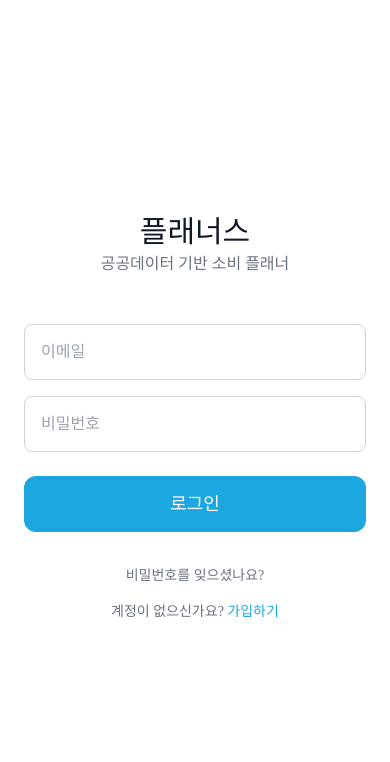
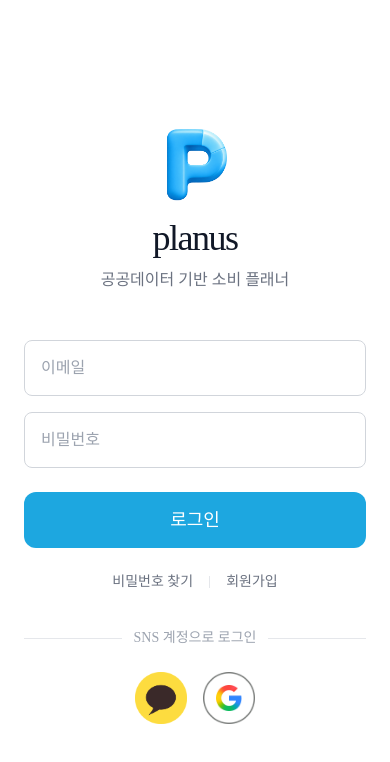
Before and after one commit to 26Grad-FinAI/PlanUs-FE, a React Native app: screen /ProfileSetup in a window 390 px wide. Shown: the top 762 px of the page. Built offline with nearby package versions, Linux system fonts and the light colour scheme; a web font is replaced by a local one; what react-native-calendars would draw is missing.

Commit message:
feat: 로그인 화면 및 이메일 검증 개편

```diff
--- a/src/app/navigation/types.ts
+++ b/src/app/navigation/types.ts
@@ -7,7 +7,7 @@
 
 // 인증 스택 (로그인, 회원가입)
 export type AuthStackParamList = {
-  Login: undefined;
+  Login: { email?: string } | undefined;
   Signup: undefined;
 };
 
--- /dev/null
+++ b/src/components/domain/auth/AuthLayout/index.tsx
@@ -0,0 +1,21 @@
+/** 인증 폼의 최대 너비·안전 영역·키보드 회피를 공통 레이아웃으로 구성한다. */
+import React, { PropsWithChildren } from 'react';
+import { StyleSheet } from 'react-native';
+import { ScreenLayout } from '@/components/common/Layout';
+import { authLayout } from '@/constants/auth';
+import { spacing } from '@/constants/layout';
+
+export function AuthLayout({ children }: PropsWithChildren) {
+  return <ScreenLayout contentStyle={styles.content}>{children}</ScreenLayout>;
+}
+
+const styles = StyleSheet.create({
+  content: {
+    flexGrow: 1,
+    justifyContent: 'center',
+    maxWidth: authLayout.contentMax,
+    paddingHorizontal: spacing.xxl,
+    paddingVertical: spacing.section,
+    gap: 0,
+  },
+});
--- /dev/null
+++ b/src/components/domain/auth/SocialLoginButtons/index.tsx
@@ -0,0 +1,61 @@
+/** OAuth 연결 전에는 원형 PNG 버튼과 접근성 이름만 제공한다. */
+import React from 'react';
+import { Image, Pressable, StyleSheet, View } from 'react-native';
+import { Text } from '@/components/common/Text';
+import { authLayout, brandImages } from '@/constants/auth';
+import { colors } from '@/constants/colors';
+import { spacing, radius } from '@/constants/layout';
+
+export function SocialLoginButtons() {
+  return (
+    <View style={styles.section}>
+      <View style={styles.divider}>
+        <View style={styles.line} />
+        <Text variant="label" style={styles.caption}>
+          SNS 계정으로 로그인
+        </Text>
+        <View style={styles.line} />
+      </View>
+      <View style={styles.buttons}>
+        <Pressable
+          accessibilityRole="button"
+          accessibilityLabel="카카오로 로그인"
+          style={styles.button}
+        >
+          <Image
+            source={brandImages.kakaoLogin}
+            accessible={false}
+            resizeMode="contain"
+            style={styles.image}
+          />
+        </Pressable>
+        <Pressable
+          accessibilityRole="button"
+          accessibilityLabel="Google로 로그인"
+          style={styles.button}
+        >
+          <Image
+            source={brandImages.googleLogin}
+            accessible={false}
+            resizeMode="contain"
+            style={styles.image}
+          />
+        </Pressable>
+      </View>
+    </View>
+  );
+}
+
+const styles = StyleSheet.create({
+  section: { marginTop: spacing.xxl, gap: spacing.xxl },
+  divider: { flexDirection: 'row', alignItems: 'center', gap: spacing.md },
+  line: { flex: 1, height: 1, backgroundColor: colors.border },
+  caption: { color: colors.textDisabled },
+  buttons: { flexDirection: 'row', justifyContent: 'center', gap: spacing.lg },
+  button: {
+    width: authLayout.socialButtonSize,
+    height: authLayout.socialButtonSize,
+    borderRadius: radius.pill,
+  },
+  image: { width: '100%', height: '100%' },
+});
--- a/src/screens/auth/LoginScreen.tsx
+++ b/src/screens/auth/LoginScreen.tsx
@@ -1,192 +1,174 @@
-/** 이메일·비밀번호 입력과 mock 로그인을 연결하는 화면. */
-
-import React, { useState } from 'react';
-import {
-  View,
-  TouchableOpacity,
-  StyleSheet,
-  KeyboardAvoidingView,
-  Platform,
-  ScrollView,
-  Alert,
-} from 'react-native';
-import { Text } from '@/components/common/Text';
+/** 플로팅 입력과 테스트 계정의 Mock 로그인을 연결한다. */
+import React, { useEffect, useRef, useState } from 'react';
+import { Image, Pressable, StyleSheet, TextInputInstance, View } from 'react-native';
 import { NativeStackScreenProps } from '@react-navigation/native-stack';
-
+import { AuthStackParamList } from '@/app/navigation/types';
 import { Button } from '@/components/common/Button';
 import { Input } from '@/components/common/Input';
+import { Text } from '@/components/common/Text';
+import { AuthLayout } from '@/components/domain/auth/AuthLayout';
+import { SocialLoginButtons } from '@/components/domain/auth/SocialLoginButtons';
+import { authCopy, authLayout, brandImages } from '@/constants/auth';
+import { colors } from '@/constants/colors';
+import { metrics, spacing } from '@/constants/layout';
 import { login } from '@/services/api/authApi';
-import { validateEmail, validatePassword } from '@/utils/validation';
 import { useAuthStore } from '@/store/useAuthStore';
-import { colors } from '@/constants/colors';
-import { fontSize, fontFamily } from '@/constants/typography';
-import { AuthStackParamList } from '@/app/navigation/types';
+import { validateEmail } from '@/utils/validation';
 
-type Props = NativeStackScreenProps<AuthStackParamList, 'Login'>;
+type LoginScreenProps = NativeStackScreenProps<AuthStackParamList, 'Login'>;
 
-export function LoginScreen({ navigation }: Props) {
-  const { signIn } = useAuthStore();
+export function LoginScreen({ navigation, route }: LoginScreenProps) {
+  const signIn = useAuthStore((state) => state.signIn);
+  const [email, setEmail] = useState(route.params?.email ?? '');
+  const [password, setPassword] = useState('');
+  const [emailTouched, setEmailTouched] = useState(false);
+  const [submitted, setSubmitted] = useState(false);
+  const [loading, setLoading] = useState(false);
+  const [requestError, setRequestError] = useState('');
+  const pending = useRef(false);
+  const active = useRef(true);
+  const emailRef = useRef<TextInputInstance>(null);
+  const passwordRef = useRef<TextInputInstance>(null);
+  const emailValidation = validateEmail(email);
+  const emailError = emailTouched || submitted ? emailValidation.message : '';
+  const passwordError = submitted && !password ? '비밀번호를 입력해주세요.' : '';
 
-  const [email, setEmail] = useState('');
-  const [password, setPassword] = useState('');
-  const [emailError, setEmailError] = useState('');
-  const [passwordError, setPasswordError] = useState('');
-  const [isLoading, setIsLoading] = useState(false);
-
-  // 이메일, 비밀번호 유효성 검사
-  function validate(): boolean {
-    let isValid = true;
-
-    const emailResult = validateEmail(email);
-    if (!emailResult.isValid) {
-      setEmailError(emailResult.message);
-      isValid = false;
-    } else setEmailError('');
-
-    const passwordResult = validatePassword(password);
-    if (!passwordResult.isValid) {
-      setPasswordError(passwordResult.message);
-      isValid = false;
-    } else setPasswordError('');
-
-    return isValid;
-  }
+  useEffect(() => {
+    active.current = true;
+    return () => {
+      active.current = false;
+    };
+  }, []);
 
   async function handleLogin() {
-    if (!validate()) return;
-
-    setIsLoading(true);
+    if (pending.current) return;
+    setSubmitted(true);
+    if (!emailValidation.isValid || !password) {
+      (!emailValidation.isValid ? emailRef : passwordRef).current?.focus();
+      return;
+    }
+    pending.current = true;
+    setLoading(true);
+    setRequestError('');
     try {
-      const response = await login({ email, password });
-      signIn(response.profileCompleted);
-    } catch (err: unknown) {
-      const message = err instanceof Error ? err.message : undefined;
-      Alert.alert('로그인 실패', message ?? '이메일 또는 비밀번호를 확인해주세요.');
+      const response = await login({ email: email.trim(), password });
+      if (active.current) signIn(response.profileCompleted);
+    } catch (error: unknown) {
+      if (active.current)
+        setRequestError(error instanceof Error ? error.message : '잠시 후 다시 시도해주세요.');
     } finally {
-      setIsLoading(false);
+      pending.current = false;
+      if (active.current) setLoading(false);
     }
   }
 
   return (
-    <KeyboardAvoidingView
-      style={styles.flex}
-      behavior={Platform.OS === 'ios' ? 'padding' : 'height'}
-    >
-      <ScrollView
-        contentContainerStyle={styles.scrollContent}
-        keyboardShouldPersistTaps="handled"
-        showsVerticalScrollIndicator={false}
-      >
-        <View style={styles.titleSection}>
-          <Text style={styles.appTitle}>플래너스</Text>
-          <Text style={styles.appSubtitle}>공공데이터 기반 소비 플래너</Text>
+    <AuthLayout>
+      <View style={styles.brand}>
+        <Image
+          source={brandImages.logo}
+          accessible={false}
+          resizeMode="contain"
+          style={styles.logo}
+        />
+        <Text weight="bold" accessibilityRole="header" style={styles.wordmark}>
+          planus
+        </Text>
+        <Text style={styles.introduction}>{authCopy.introduction}</Text>
       </View>
-
-        <View style={styles.formSection}>
+      <View style={styles.form}>
         <Input
+          ref={emailRef}
           variant="floating"
           label="이메일"
           value={email}
-            onChangeText={(text: string) => {
+          onChangeText={(text) => {
             setEmail(text);
-              if (emailError) setEmailError('');
+            setRequestError('');
           }}
+          onBlur={() => setEmailTouched(true)}
           error={emailError}
           keyboardType="email-address"
           autoCapitalize="none"
           autoCorrect={false}
+          autoComplete="email"
           textContentType="emailAddress"
-            autoComplete="email"
+          returnKeyType="next"
+          submitBehavior="submit"
+          onSubmitEditing={() => passwordRef.current?.focus()}
+          editable={!loading}
         />
         <Input
+          ref={passwordRef}
           variant="floating"
           label="비밀번호"
           value={password}
-            onChangeText={(text: string) => {
+          onChangeText={(text) => {
             setPassword(text);
-              if (passwordError) setPasswordError('');
+            setRequestError('');
           }}
           error={passwordError}
           secureTextEntry
+          autoCapitalize="none"
+          autoCorrect={false}
+          autoComplete="current-password"
           textContentType="password"
-            autoComplete="current-password"
+          returnKeyType="go"
+          onSubmitEditing={handleLogin}
+          editable={!loading}
         />
+        {!!requestError && (
+          <Text variant="label" accessibilityRole="alert" style={styles.error}>
+            {requestError}
+          </Text>
+        )}
         <Button
           label="로그인"
           onPress={handleLogin}
-            loading={isLoading}
+          loading={loading}
           fullWidth
-            style={styles.loginButton}
+          style={styles.submit}
         />
       </View>
-
-        <View style={styles.linkSection}>
-          <TouchableOpacity
-            onPress={() => {
-              /* TODO: 비밀번호 찾기 */
-            }}
+      <View style={styles.links}>
+        <Pressable accessibilityRole="button" style={styles.link}>
+          <Text variant="label" style={styles.linkText}>
+            비밀번호 찾기
+          </Text>
+        </Pressable>
+        <View style={styles.separator} />
+        <Pressable
+          accessibilityRole="button"
+          style={styles.link}
+          disabled={loading}
+          onPress={() => navigation.navigate('Signup')}
         >
-            <Text style={styles.linkText}>비밀번호를 잊으셨나요?</Text>
-          </TouchableOpacity>
-          <View style={styles.signupRow}>
-            <Text style={styles.linkText}>계정이 없으신가요? </Text>
-            <TouchableOpacity onPress={() => navigation.navigate('Signup')}>
-              <Text style={styles.signupLink}>가입하기</Text>
-            </TouchableOpacity>
+          <Text variant="label" style={styles.linkText}>
+            회원가입
+          </Text>
+        </Pressable>
       </View>
-        </View>
-      </ScrollView>
-    </KeyboardAvoidingView>
+      <SocialLoginButtons />
+    </AuthLayout>
   );
 }
 
 const styles = StyleSheet.create({
-  flex: {
-    flex: 1,
-    backgroundColor: colors.background,
+  brand: { alignItems: 'center' },
+  logo: { width: authLayout.logoSize, height: authLayout.logoSize, marginBottom: spacing.md },
+  wordmark: { fontSize: authLayout.wordmarkSize, lineHeight: 44, letterSpacing: -1.5 },
+  introduction: { color: colors.textTertiary, marginTop: spacing.sm, textAlign: 'center' },
+  form: { marginTop: spacing.huge + spacing.sm, gap: spacing.lg },
+  submit: { marginTop: spacing.sm },
+  error: { color: colors.error },
+  links: {
+    flexDirection: 'row',
+    justifyContent: 'center',
+    alignItems: 'center',
+    gap: spacing.md,
+    marginTop: spacing.md,
   },
-  scrollContent: {
-    flexGrow: 1,
-    justifyContent: 'center',
-    paddingHorizontal: 24,
-    paddingVertical: 40,
-  },
-  titleSection: {
-    alignItems: 'center',
-    marginBottom: 48,
-  },
-  appTitle: {
-    fontSize: fontSize['3xl'],
-    fontFamily: fontFamily.semibold,
-    color: colors.textPrimary,
-    marginBottom: 8,
-  },
-  appSubtitle: {
-    fontSize: fontSize.base,
-    color: colors.textTertiary,
-  },
-  formSection: {
-    gap: 16,
-  },
-  loginButton: {
-    marginTop: 8,
-  },
-  linkSection: {
-    marginTop: 32,
-    alignItems: 'center',
-    gap: 12,
-  },
-  linkText: {
-    fontSize: fontSize.sm,
-    color: colors.textTertiary,
-  },
-  signupRow: {
-    flexDirection: 'row',
-    alignItems: 'center',
-  },
-  signupLink: {
-    fontSize: fontSize.sm,
-    fontFamily: fontFamily.medium,
-    color: colors.primary,
-  },
+  link: { minHeight: metrics.touch, justifyContent: 'center', paddingHorizontal: spacing.xs },
+  linkText: { color: colors.textTertiary },
+  separator: { width: metrics.hairline, height: spacing.md, backgroundColor: colors.border },
 });
```
Also changed, not shown: src/components/common/Input/index.tsx (+12 -2 lines), src/utils/validation.ts (+24 -4 lines). Lines whose indentation alone changed are shown as unchanged.
